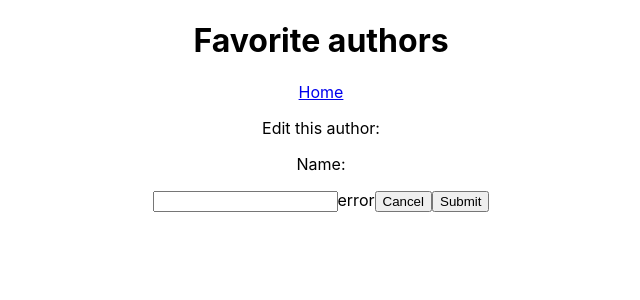
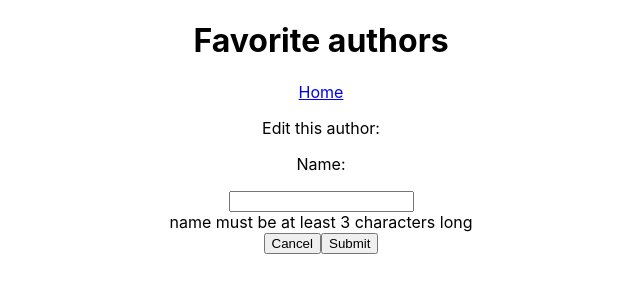
Before and after one commit to AugustoBaez/autores, a React (Create React App) app in the folder client/: page /edit/1 in a window 1280 px wide. Shown: the top 300 px of the page, without its empty margins (319-959 px from the left). Built offline with nearby package versions, Linux system fonts and the light colour scheme; no server answers.

Commit message:
change routes 2

```diff
--- a/client/src/components/AddAuthor.jsx
+++ b/client/src/components/AddAuthor.jsx
@@ -14,8 +14,7 @@ const AddAuthor = () => {
       })
       .then((res) => {
         console.log(res, "succesful");
-
-        navigate("/main");
+        navigate("/");
       })
       .catch((error) => {
         setErrors(error.response.data.errors.name.properties.message)
@@ -35,7 +34,7 @@ const AddAuthor = () => {
         <input type="text" onChange={(e) => setName(e.target.value)} />
         {name.length < 3 ? <span>{errors}</span> : null}
         <button>
-          <a href={`/main`}></a>
+          <a href={`/`}></a>
           Cancel
         </button>
         <button>Submit</button>
--- a/client/src/components/Authors.jsx
+++ b/client/src/components/Authors.jsx
@@ -19,7 +19,7 @@ const Authors = () => {
   const deleteAuthor = async (id) => {
     try {
       const result = await axios
-        .delete(`http://localhost:8000/api/author/delete/${id}`) //se pone el id del useparams aca para hacer fetch de esa id
+        .delete(`http://localhost:8000/api/author/delete/${id}`)
         .then((res) => {
           setAuthor(author.filter(autor => autor._id !== id))
         });
--- a/client/src/components/EditAuthor.jsx
+++ b/client/src/components/EditAuthor.jsx
@@ -14,7 +14,7 @@ const EditAuthor = () => {
         const result = await axios.get(`http://localhost:8000/api/author/${id}`); //se pone el id del useparams aca para hacer fetch de esa id
         setPastName(result.data.author[0].name);
       } catch (error) {
-        console.log(error);
+        console.log(error, "asdfasdfasdf");
       }
     };
     getPastName();
@@ -28,15 +28,14 @@ const EditAuthor = () => {
       })
       .then((res) => {
         console.log(res, "succesful");
-        navigate("/main");
+        navigate("/");
       })
       .catch((error) => {
         console.log(error, "error haciendo post");
-         setErrors(error.response.data.errors.name.properties.message)
+        setErrors(error.response.data.errors.name.properties.message)
       });
   };
   console.log(errors)
-  console.log(name)
   return (
     <div>
       <h1>Favorite authors</h1>
@@ -47,7 +46,9 @@ const EditAuthor = () => {
       <form action="" onSubmit={handleSubmit}>
         <p>Name:</p>
         <input type="text" placeholder={pastName} onChange={(e) => setName(e.target.value)} />
-        {name.length < 3 ? <span>error</span> : null}
+        <div>
+          {name.length < 3 ? <span>name must be at least 3 characters long</span> : null}
+        </div>
         <button>Cancel</button>
         <button type="submit">Submit</button>
       </form>
```
